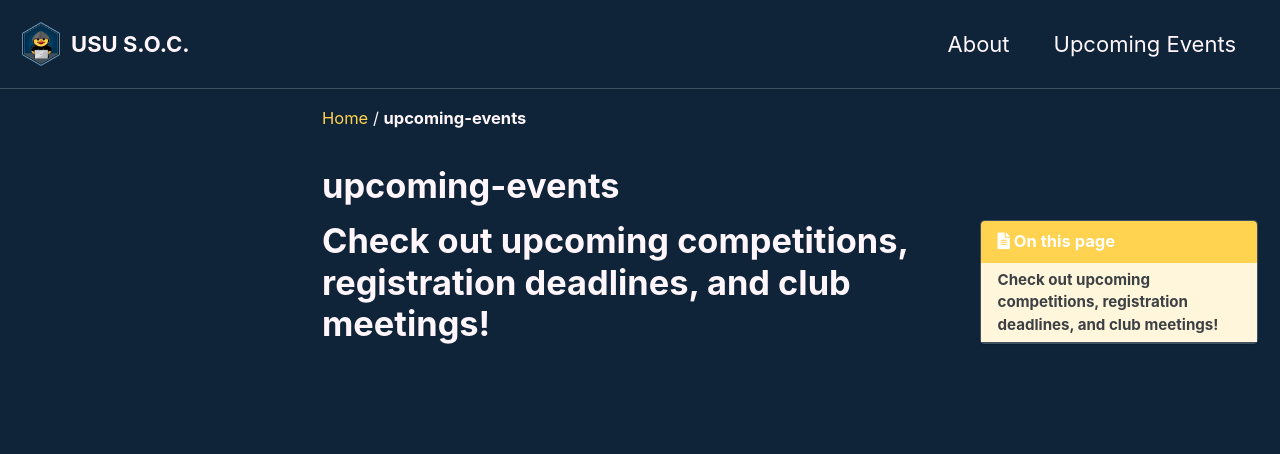
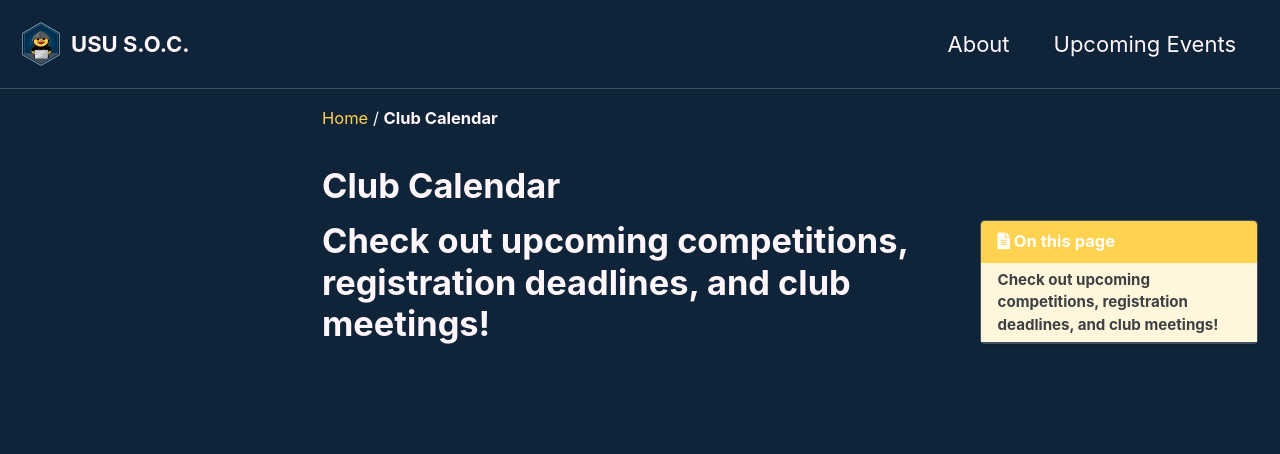
Before and after one commit to USUSOC/ususoc.github.io, a Jekyll site: the page built from _pages/calendar.md, in a window 1280 px wide. Shown: the top 454 px of the page. Built offline with Jekyll 4.4.1, drawn with Linux system fonts in a browser that asks for light colours; cached includes are drawn as plain includes; some of the changed text lies outside the part shown.

Commit message:
Update calendar.md

```diff
--- a/_pages/calendar.md
+++ b/_pages/calendar.md
@@ -1,9 +1,9 @@
 ---
 layout: calendar
 permalink: /upcoming-events/
-title: "upcoming-events"
-excerpt: "Join us for our upcoming events!"
-last_modified_at: 2023-8-22
+title: "Club Calendar"
+excerpt: "Join us for our upcoming events and competitions!"
+last_modified_at: 2023-8-27
 toc: true
 ---
 # Check out upcoming competitions, registration deadlines, and club meetings!
@@ -13,7 +13,7 @@
 <style>
   /* This style will adjust the left margin of the embedded iframe */
   iframe {
-    margin-left: 50px; /* You can adjust this value as needed */
+    margin-left: 15px; /* You can adjust this value as needed */
   }
 </style>
-<iframe src="https://outlook.office365.com/owa/calendar/43e88d0f5a86425ab53d9f7eba9801cf@usu.edu/1d9b6eedc1f04440bacec06e74222cb43204620194208656066/calendar.html" style="border:solid 1px #777" width="1200" height="700" frameborder="0" scrolling="no"></iframe>
+<iframe src="https://outlook.office365.com/owa/calendar/43e88d0f5a86425ab53d9f7eba9801cf@usu.edu/1d9b6eedc1f04440bacec06e74222cb43204620194208656066/calendar.html" style="border:solid 1px #777" width="1000" height="700" frameborder="0" scrolling="no"></iframe>
```
